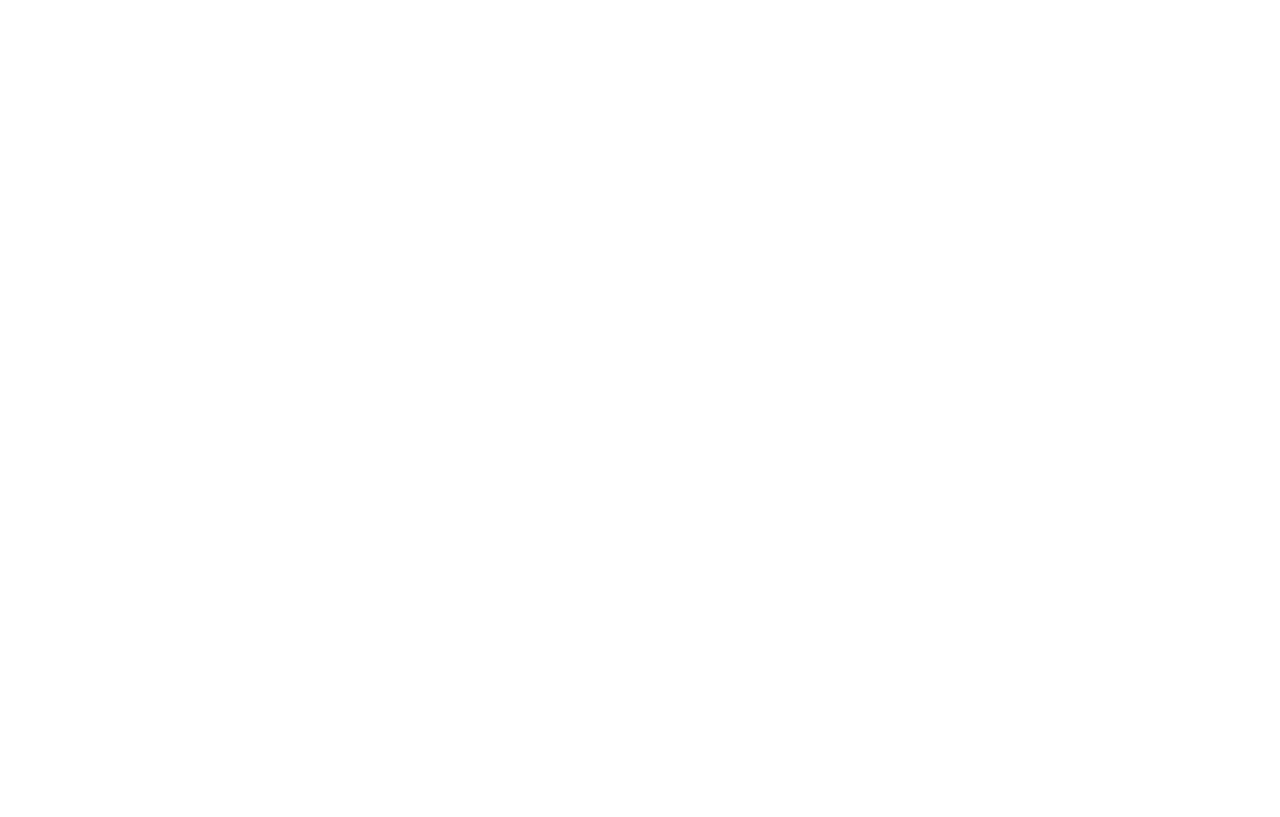
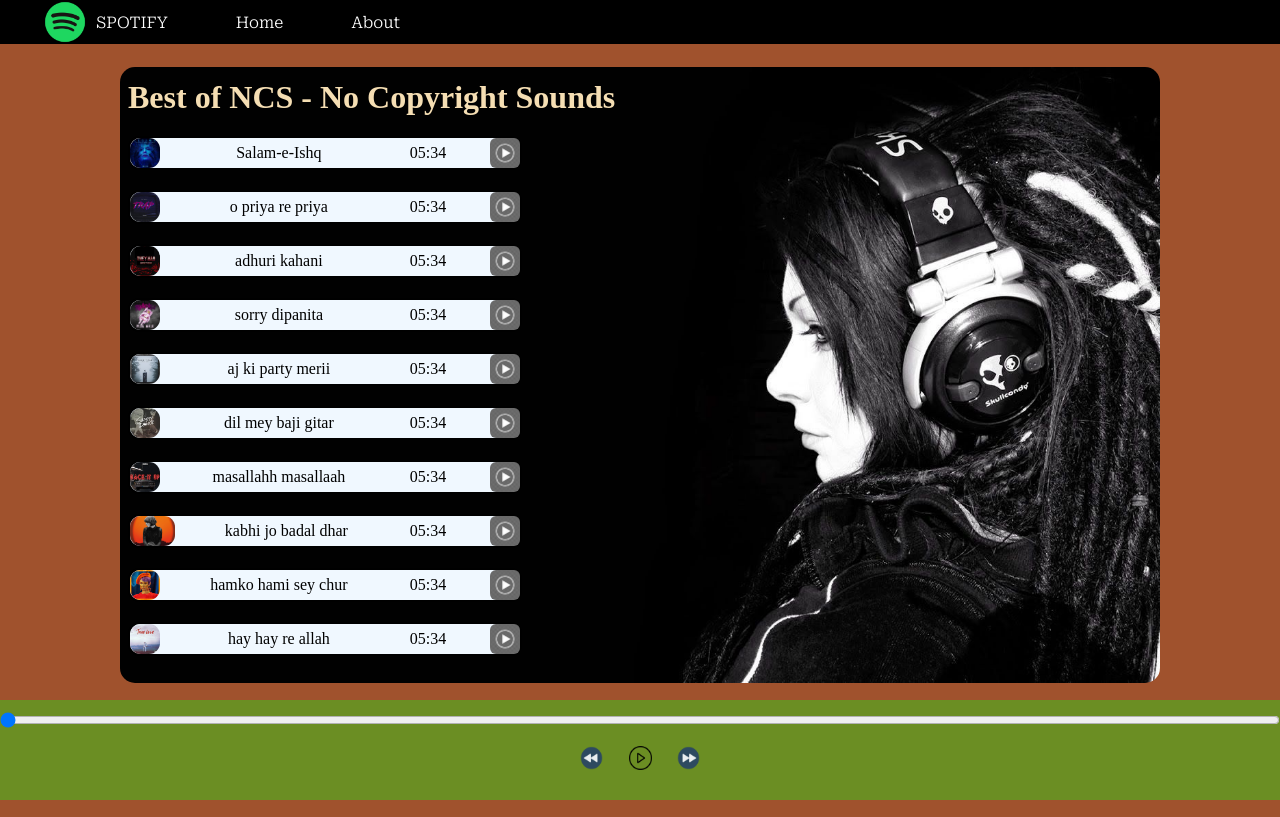
Before and after one commit to programmerrakesh/spotify-app, a plain HTML site: page index.html in a window 1280 px wide. Drawn offline with Linux system fonts and the light colour scheme; a web font is replaced by a local one.

Commit message:
this spotify app is ready to use

```diff
--- a/index.html
+++ b/index.html
@@ -1,12 +1,107 @@
 <!DOCTYPE html>
 <html lang="en">
+
 <head>
     <meta charset="UTF-8">
     <meta http-equiv="X-UA-Compatible" content="IE=edge">
     <meta name="viewport" content="width=device-width, initial-scale=1.0">
-    <title>Document</title>
+    <link rel="stylesheet" href="style.css">
+    <title>spotify app</title>
 </head>
+
 <body>
+    <nav>
+        <ul>
+            <li class="brand"><img src="logo.png" alt="">SPOTIFY</li>
+            <li class="nav-li">Home</li>
+            <li class="nav-li">About</li>
+        </ul>
+    </nav>
+    <!-- <img class="rakesh-roy" src="video-pause-button.png" alt=""> -->
+    <div class="container">
 
+        <div class="song-list">
+            <h1>Best of NCS - No Copyright Sounds</h1>
+            <div>
+                <div class="songItem">
+                    <img src="covers/1.jpg" alt="1">
+                    <span class="songName">Let me love you</span>
+                     <span class="songlistplay"><span class="time-span">05:34 <img class="video-img" src="video.jpg" alt=""><img class="pauseButton" src="video-pause-button.png" alt="">
+                        </span></span>
+                </div>
+                <div class="songItem">
+                    <img src="covers/1.jpg" alt="1">
+                    <span class="songName">Let me love you</span>
+                    <span class="songlistplay"><span class="time-span">05:34 <img class="video-img" src="video.jpg" alt="">
+                        </span></span>
+                </div>
+                <div class="songItem">
+                    <img src="covers/1.jpg" alt="1">
+                    <span class="songName">Let me love you</span>
+                    <span class="songlistplay"><span class="time-span">05:34 <img class="video-img" src="video.jpg" alt="">
+                        </span></span>
+                </div>
+                <div class="songItem">
+                    <img src="covers/1.jpg" alt="1">
+                    <span class="songName">Let me love you</span>
+                    <span class="songlistplay"><span class="time-span">05:34 <img class="video-img" src="video.jpg" alt="">
+                        </span></span>
+                </div>
+                <div class="songItem">
+                    <img src="covers/1.jpg" alt="1">
+                    <span class="songName">Let me love you</span>
+                    <span class="songlistplay"><span class="time-span">05:34 <img class="video-img" src="video.jpg" alt="">
+                        </span></span>
+                </div>
+                <div class="songItem">
+                    <img src="covers/1.jpg" alt="1">
+                    <span class="songName">Let me love you</span>
+                    <span class="songlistplay"><span class="time-span">05:34 <img class="video-img" src="video.jpg" alt="">
+                        </span></span>
+                </div>
+                <div class="songItem">
+                    <img src="covers/1.jpg" alt="1">
+                    <span class="songName">Let me love you</span>
+                    <span class="songlistplay"><span class="time-span">05:34 <img class="video-img" src="video.jpg" alt="">
+                        </span></span>
+                </div>
+                <div class="songItem">
+                    <img src="covers/1.jpg" alt="1">
+                    <span class="songName">Let me love you</span>
+                    <span class="songlistplay"><span class="time-span">05:34 <img class="video-img" src="video.jpg" alt="">
+                        </span></span>
+                </div>
+                <div class="songItem">
+                    <img src="covers/1.jpg" alt="1">
+                    <span class="songName">Let me love you</span>
+                    <span class="songlistplay"><span class="time-span">05:34 <img class="video-img" src="video.jpg" alt="">
+                        </span></span>
+                </div>
+                <div class="songItem">
+                    <img src="covers/1.jpg" alt="1">
+                    <span class="songName">Let me love you</span>
+                    <span class="songlistplay"><span class="time-span">05:34 <img class="video-img" src="video.jpg" alt="">
+                        </span></span>
+                </div>
+            </div>
+        </div>
+        <div class="songBanner"></div>
+    </div>
+    <div class="bottom">
+        <input type="range" name="range" id="myProgressBar" min="0" value="0" max="100">
+        <div class="full-div">
+            <img src="fast-backward.png" alt="">
+            <img src="play.png" alt="" id="masterPlay">
+            <img class="master-pause" src="video-pause-button.png" alt="" id="masterPause">
+            <img class="for-ward" src="fast-forward.png" alt="">
+        </div>
+
+        <div class="song-info">
+            <img src="playing.gif" alt="" id="gif"><span id="bottomSpan">--Let me love you - Justin Beiber</span>
+
+        </div>
+    </div>
+    <script src="script.js"></script>
 </body>
+
 </html>
--- a/script.js
+++ b/script.js
@@ -0,0 +1,83 @@
+console.log('welcome to spotify');
+//Initialize the variables
+let songIndex = 0;
+let audioElement = new Audio("songs/1.mp3");
+let audioElementOne = new Audio("songs/3.mp3");
+let masterPlay = document.getElementById('masterPlay');
+let masterPause = document.getElementById('masterPause');
+let myProgressBar = document.getElementById('myProgressBar');
+let gif = document.getElementById('gif');
+let bottomSpan = document.getElementById('bottomSpan');
+let songItems = Array.from(document.getElementsByClassName('songItem'));
+let pauseButton = document.getElementsByClassName('pauseButton');
+let videoImg = document.getElementsByClassName('video-img');
+let forWard = document.getElementsByClassName('for-ward');
+
+ let songs = [
+   {songName: "Salam-e-Ishq", filePath: "songs/1.mp3", coverPath: "covers/1.jpg", videoImage:"video-pause-button.png"},
+   {songName: "o priya re priya", filePath: "songs/2.mp3", coverPath: "covers/2.jpg", videoImage:"video-pause-button.png"},
+   {songName: "adhuri kahani", filePath: "songs/3.mp3", coverPath: "covers/3.jpg", videoImage:"video-pause-button.png"},
+   {songName: "sorry dipanita", filePath: "songs/4.mp3", coverPath: "covers/4.jpg", videoImage:"video-pause-button.png"},
+   {songName: "aj ki party merii", filePath: "songs/5.mp3", coverPath: "covers/5.jpg", videoImage:"video-pause-button.png"},
+   {songName: "dil mey baji gitar", filePath: "songs/6.mp3", coverPath: "covers/6.jpg", videoImage:"video-pause-button.png"},
+   {songName: "masallahh masallaah", filePath: "songs/7.mp3", coverPath: "covers/7.jpg", videoImage:"video-pause-button.png"},
+   {songName: "kabhi jo badal dhar", filePath: "songs/8.mp3", coverPath: "covers/8.jpg", videoImage:"video-pause-button.png"},
+   {songName: "hamko hami sey chur", filePath: "songs/9.mp3", coverPath: "covers/9.jpg", videoImage:"video-pause-button.png"},
+   {songName: "hay hay re allah", filePath: "songs/10.mp3", coverPath: "covers/10.jpg",  videoImage:"video-pause-button.png"},
+ ];
+
+ songItems.forEach((element, i)=>{
+    //  console.log(element, i);
+     element.getElementsByTagName("img")[0].src = songs[i].coverPath;
+     element.getElementsByClassName('songName')[0].innerHTML = songs[i].songName;
+ });
+
+//handle play/pause click
+masterPlay.addEventListener('click', ()=>{
+    if(audioElement.pause || audioElement.currentTime <= 0){
+        audioElement.play();
+         masterPause.style.display = "block";
+         masterPlay.style.display = "none";
+         gif.style.opacity = 1;
+         bottomSpan.style.opacity = 1;
+    }
+
+});
+
+masterPause.addEventListener('click', ()=>{
+    if(audioElement.play || audioElement.currentTime >= 0){
+            audioElement.pause();
+            masterPlay.style.display = "block";
+             masterPause.style.display = "none";
+             gif.style.opacity = 0;
+             bottomSpan.style.opacity = 0;
+
+         }
+});
+
+//Listen to Events
+audioElement.addEventListener('timeupdate', ()=>{
+    console.log('timeupdate');
+    progress = parseInt((audioElement.currentTime/audioElement.duration)*100);
+    console.log(progress);
+    myProgressBar.value = progress;
+
+});
+
+myProgressBar.addEventListener('change', ()=>{
+    audioElement.currentTime = myProgressBar.value * audioElement.duration/100 ;
+});
+
+
+
+
+ Array.from(document.getElementsByClassName('video-img')).forEach((element)=>{
+     element.addEventListener('click', (e)=>{
+         console.log(e.target);
+        e.target.style.display = "none";
+         songItems.forEach((element, i)=>{
+          element.getElementsByClassName("video-img")[0].src = songs[i].videoImage;
+         })
+
+ })
+ })
--- a/style.css
+++ b/style.css
@@ -0,0 +1,153 @@
+@import url('https://fonts.googleapis.com/css2?family=Potta+One&family=Roboto+Serif:wght@200;300;600&display=swap');
+@import url('https://fonts.googleapis.com/css2?family=Potta+One&family=Roboto+Serif:wght@200;300;600&family=Varela+Round&display=swap');
+body{
+    background-color: sienna;
+    /* border: 1px solid red; */
+
+}
+body{
+    overflow: hidden;
+}
+*{
+    margin: 0;
+    padding: 0;
+}
+
+nav{
+    font-family: 'Roboto Serif', sans-serif;
+}
+
+nav ul{
+    display: flex;
+    align-items: center;
+    list-style-type:none;
+    background-color: black;
+    color: white;
+
+}
+
+.brand img{
+    width:44px ;
+    padding: 0 9px;
+}
+.brand{
+    display: flex;
+    align-items: center;
+
+}
+nav li{
+    padding: 0 34px;
+}
+.bottom{
+    height: 100px;
+    position: sticky;
+    background-color: olivedrab;
+    bottom: 0;
+    display: flex;
+    align-items: center;
+    justify-content: center;
+    color: white;
+    flex-direction: column;
+}
+  div.full-div{
+    display: flex;
+    justify-content: space-between;
+    align-items: center;
+    /* border: 1px solid red;   */
+    height: 60px;
+    width: 120px;
+     /* background-color: honeydew; */
+     border-radius: 8px;
+}
+.container{
+    min-height: 74vh;
+    height: 200px;
+    background-color: silver;
+    display: flex;
+    padding:12px 8px;
+    margin: 23px auto;
+    width: 80%;
+    background-image:url('bg.jpg') ;
+    background-size: cover;
+    color: wheat;
+    margin-bottom: 34px;
+    border-radius:15px;
+
+}
+#myProgressBar{
+    width: 100vw;
+
+}
+
+.bottom img{
+    height: 24px;
+    width: 23px;
+    color: blanchedalmond;
+    /* border: 1px solid red; */
+    cursor: pointer;
+
+}
+.song-list img{
+    height: 30px;
+
+}
+.songItem{
+    display: flex;
+    background-color: aliceblue;
+    width: 80%;
+    color: black;
+    height: 30px;
+    justify-content: space-between;
+    align-items: center;
+    border-radius:12px;
+     border:2px solid black;
+     margin:20px 0px;
+}
+.songItem img{
+    border-radius:11px;
+}
+.time-span{
+    margin:12px 12px;
+
+    display:flex;
+    align-items:center;
+    justify-content: space-between;
+    width:110px;
+    margin-right:0px;
+
+}
+.songlistplay img{
+
+    /* border: 1px solid red; */
+    height: 30px;
+    border-radius:6px;
+    padding-right:0px;
+    cursor:pointer;
+}
+
+.song-info{
+position:absolute;
+left:5vw;
+display:flex;
+align-items:center;
+justify-content:space-between;
+}
+.song-info span{
+    margin-left:13px;
+    color:black;
+    opacity: 0;
+}
+.song-info img{
+ opacity: 0;
+transition:opacity 0.8s ease-in;
+width:19vw;
+}
+
+
+.master-pause{
+     display: none;
+}
+.pauseButton{
+       display: none;
+
+}
```
Also changed, not shown: fast-backward.png (added), fast-forward.png (added), play.png (added), video-pause-button.png (added), video.jpg (added).
